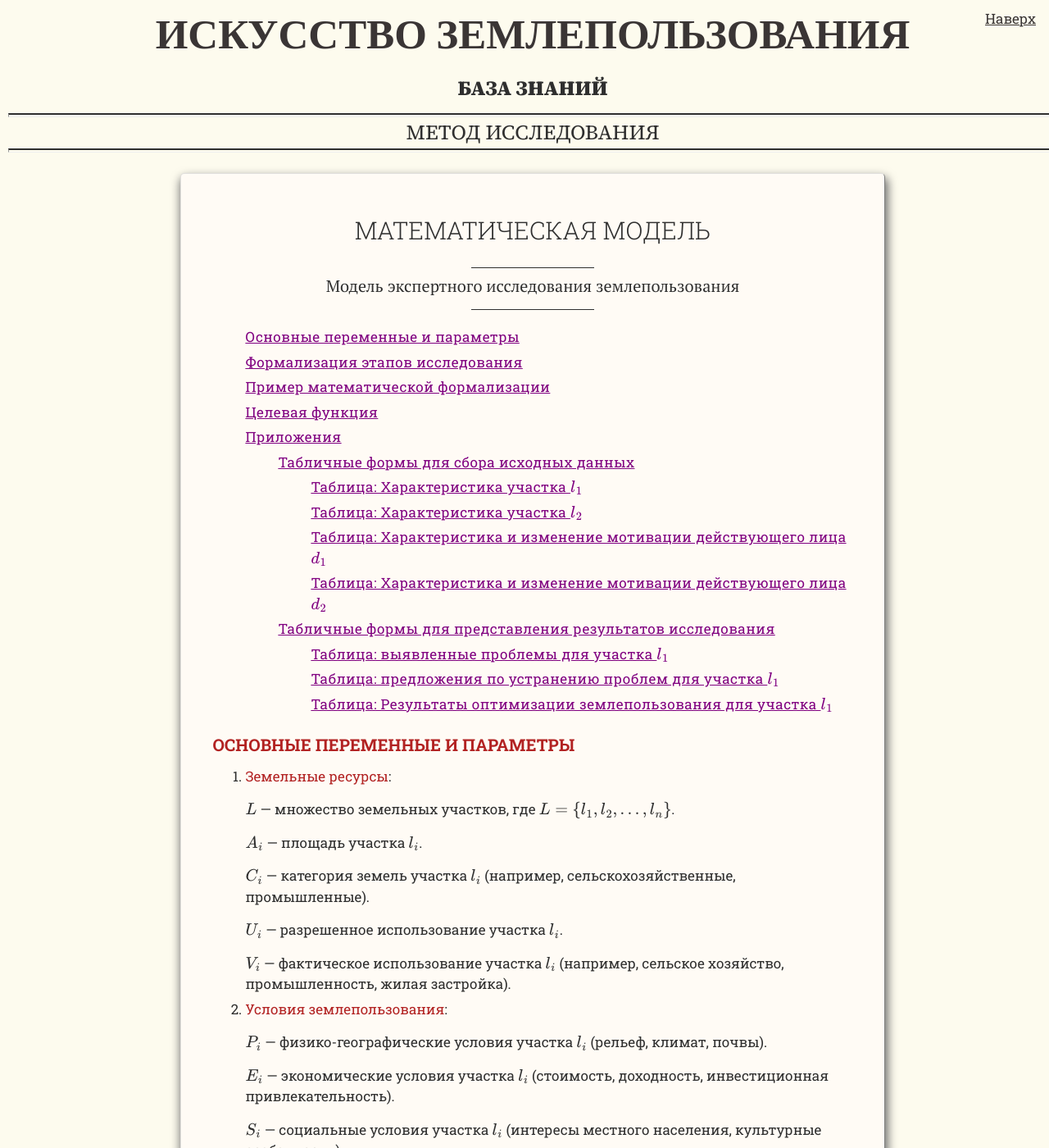
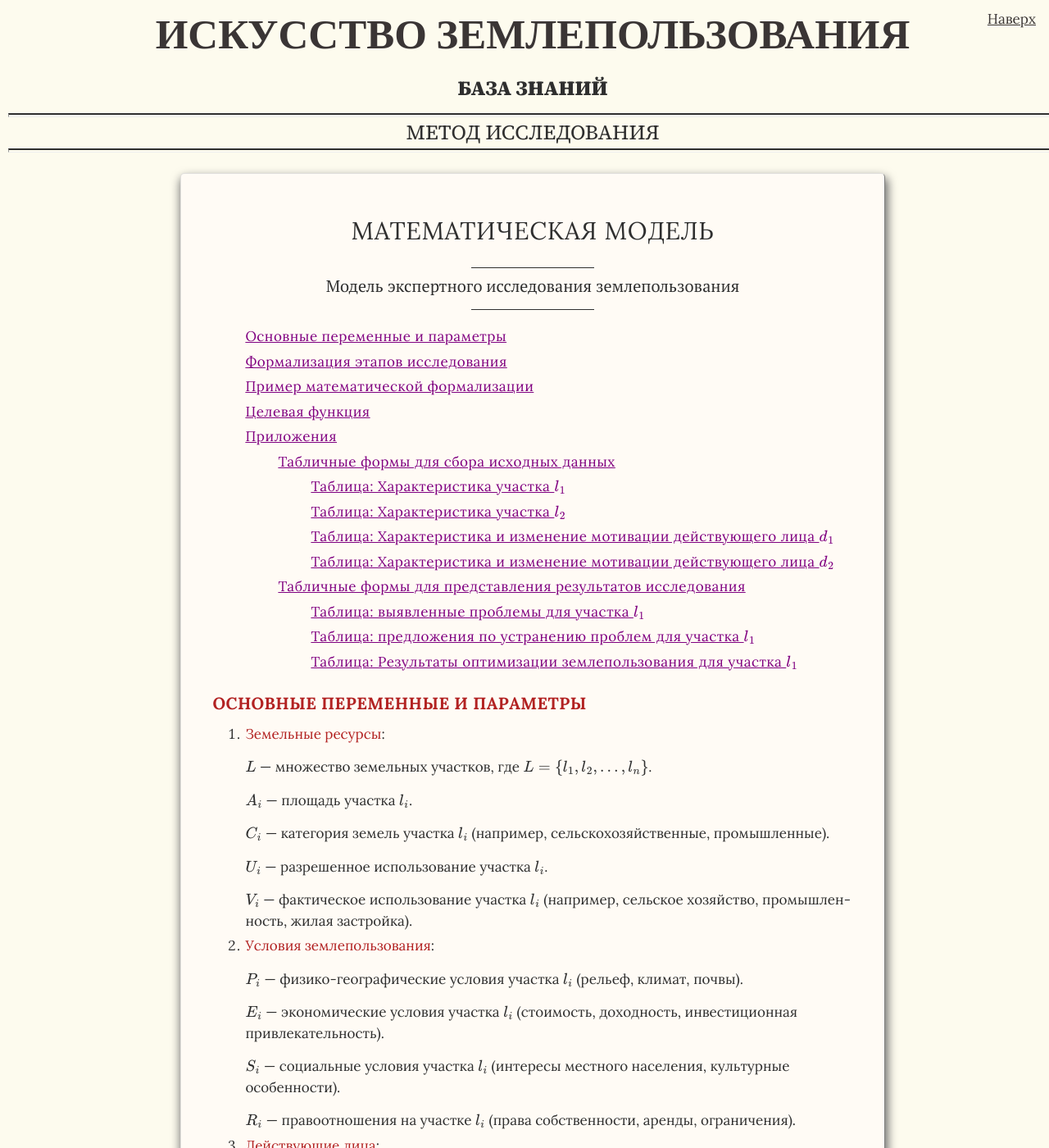
Before and after one commit to SergSi/land-use-art, a Jekyll site: the page built from _posts/2025-03-05-standart.md, in a window 1280 px wide and 1400 px high. Shown: the whole window at 82% size. Built offline with Jekyll 4.4.1, drawn with Linux system fonts in a browser that asks for light colours; some web fonts are replaced.

Commit message:
Update style.css

```diff
--- a/assets/css/style.css
+++ b/assets/css/style.css
@@ -7,6 +7,9 @@
 @import url('https://fonts.googleapis.com/css2?family=Charis+SIL:ital,wght@0,400;0,700;1,400;1,700&display=swap');
 @import url('https://fonts.googleapis.com/css2?family=PT+Serif:ital,wght@0,400;0,700;1,400;1,700&display=swap');
 @import url('https://fonts.googleapis.com/css2?family=Roboto+Slab:wght@100;200;300;400;500;600;700;800;900&display=swap');
+@import url('https://fonts.googleapis.com/css2?family=Fira+Sans:ital,wght@0,100;0,200;0,300;0,400;0,500;0,600;0,700;0,800;0,900;1,100;1,200;1,300;1,400;1,500;1,600;1,700;1,800;1,900&family=Lora:ital,wght@0,400..700;1,400..700&family=Noto+Sans:ital,wght@0,100..900;1,100..900&family=Open+Sans:ital,wght@0,300..800;1,300..800&family=PT+Sans:ital,wght@0,400;0,700;1,400;1,700&display=swap');
+@import url('https://fonts.googleapis.com/css2?family=Fira+Sans+Condensed:ital,wght@0,100;0,200;0,300;0,400;0,500;0,600;0,700;0,800;0,900;1,100;1,200;1,300;1,400;1,500;1,600;1,700;1,800;1,900&display=swap');
+
 
 /*
 font-family: 'Oswald', sans-serif;
@@ -18,6 +21,12 @@ font-family: 'Roboto Condensed', sans-serif;
 font-family: 'Charis SIL', serif;
 font-family: 'PT Serif', serif;
 font-family: 'Roboto Slab', serif;
+font-family: "Noto Sans", sans-serif;
+font-family: "Fira Sans", sans-serif;
+font-family: "Fira Sans Condensed", sans-serif;
+font-family: "Lora", serif;
+font-family: "PT Sans", sans-serif;
+font-family: "Open Sans", sans-serif;
 */
 
 /*
@@ -67,7 +76,7 @@ html {
 body{
   font-size: clamp(1.3rem, 1.2rem + 0.5vw, 1.7rem);
   line-height: clamp(1.4rem, 1.3rem + 0.5vw, 1.8rem);
-  font-family: 'Roboto Slab', serif;
+  font-family: "Lora", serif;
   font-weight: 400;
   color: var(--font-color);
   background-color: var(--background-color);
@@ -170,6 +179,7 @@ p::selection{
 
 h1, h2, h3, h4, h5, h6 {
   font-weight: 400;
+  letter-spacing: 0.02em;
 }
 
 h1, h2 {
@@ -719,6 +729,7 @@ figcaption {
 .card-title {
   font-size: clamp(1.4rem, 1.35rem + 0.25vw, 1.6rem);
   font-family: 'Roboto', sans-serif;
+  letter-spacing: 0.03em;
   font-weight: bold;
   margin: 0 0 0.5rem 0;
   text-decoration: none;
@@ -728,7 +739,7 @@ figcaption {
 .card-date {
   font-size: clamp(1.2rem, 0.986rem + 0.571vw, 1.5rem);
   font-style: normal;
-  font-family: 'Roboto Condensed', sans-serif;
+  font-family: "Fira Sans Condensed", sans-serif;
   color: #666;
   margin: 0 0 0.5rem 0;
   text-align: left;
```
